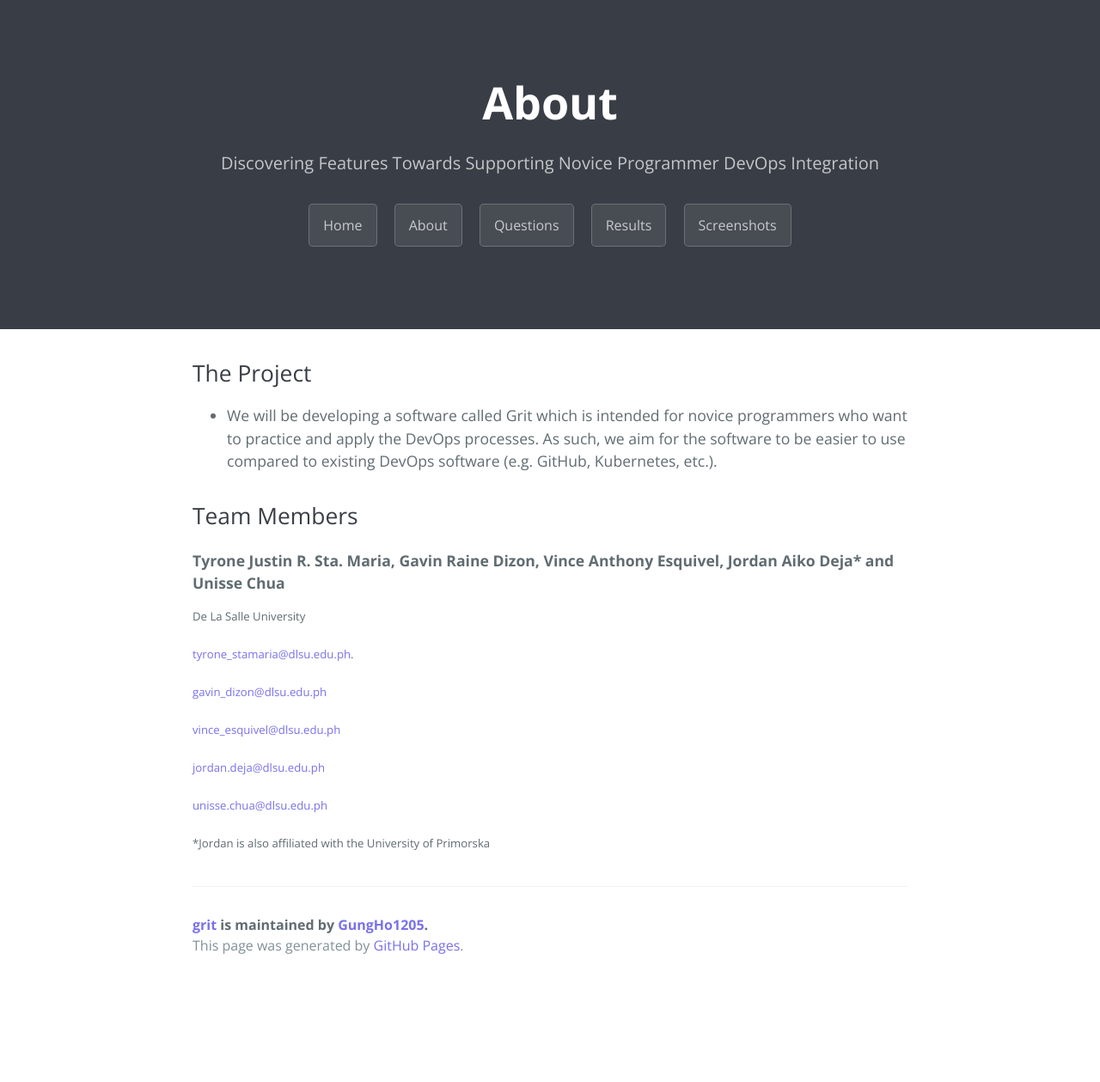
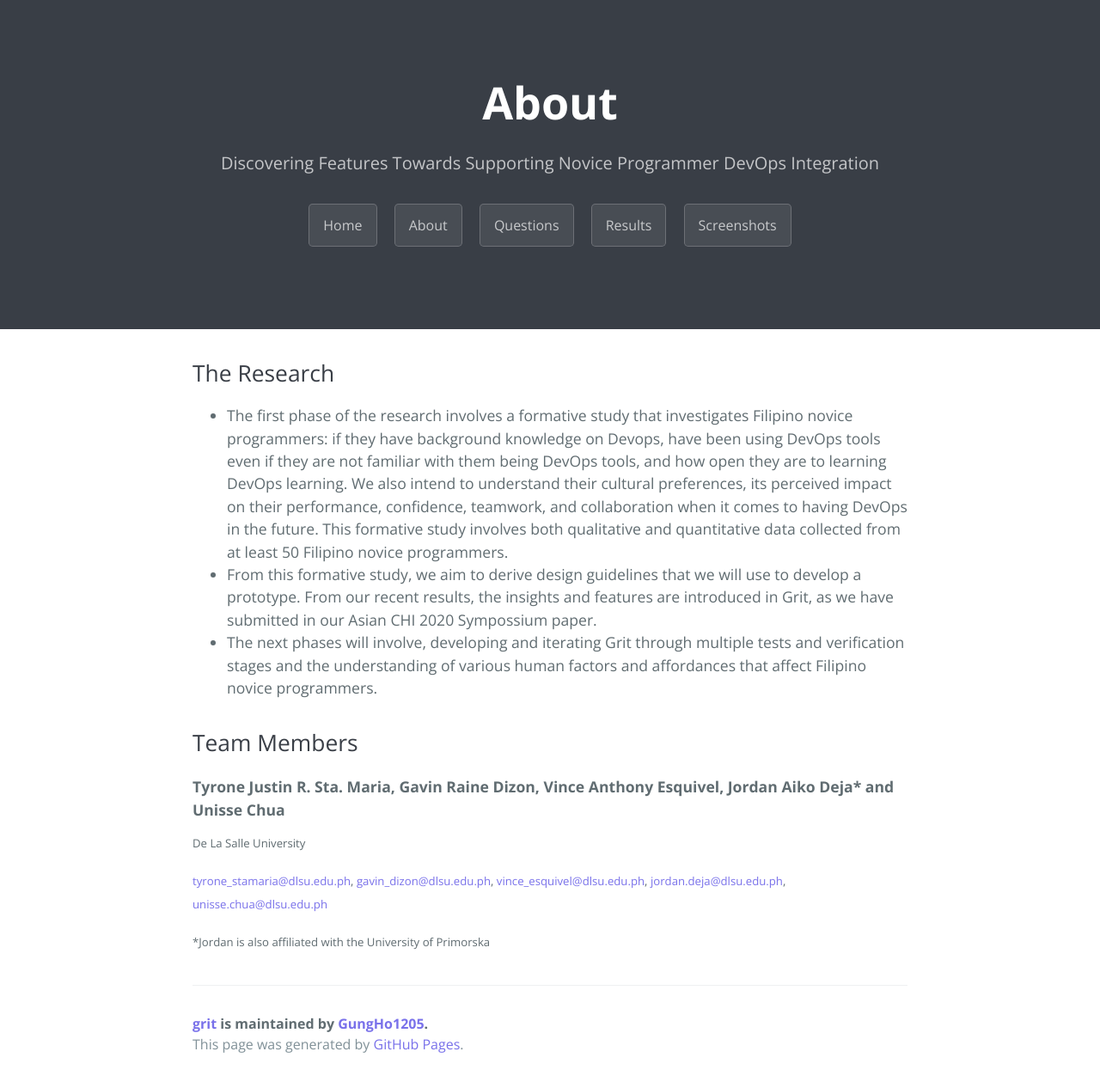
Before and after one commit to GungHo1205/grit, a Jekyll site: the page built from about.md, in a window 1280 px wide. Shown: the whole page at 86% size. Built offline with Jekyll 4.4.1, drawn with Linux system fonts in a browser that asks for light colours; before the commit the page ends 1144 px from its top, so only the background shows below that.

Commit message:
updated research description

```diff
--- a/about.md
+++ b/about.md
@@ -4,9 +4,11 @@ title: About
 description:
 ---
 
-## The Project
+## The Research
 
-- We will be developing a software called Grit which is intended for novice programmers who want to practice and apply the DevOps processes. As such, we aim for the software to be easier to use compared to existing DevOps software (e.g. GitHub, Kubernetes, etc.).
+- The first phase of the research involves a formative study that investigates Filipino novice programmers: if they have background knowledge on Devops, have been using DevOps tools even if they are not familiar with them being DevOps tools, and how open they are to learning DevOps learning. We also intend to understand their cultural preferences, its perceived impact on their performance, confidence, teamwork, and collaboration when it comes to having DevOps in the future. This formative study involves both qualitative and quantitative data collected from at least 50 Filipino novice programmers.
+- From this formative study, we aim to derive design guidelines that we will use to develop a prototype. From our recent results, the insights and features are introduced in Grit, as we have submitted in our Asian CHI 2020 Sympossium paper.
+- The next phases will involve, developing and iterating Grit through multiple tests and verification stages and the understanding of various human factors and affordances that affect Filipino novice programmers.
 
 
 ## Team Members
@@ -15,14 +17,6 @@ description:
 
 <sup>De La Salle University</sup>
 
-<sup>[tyrone_stamaria@dlsu.edu.ph](mailto:tyrone_stamaria@dlsu.edu.ph).</sup>
-
-<sup>[gavin_dizon@dlsu.edu.ph](mailto:gavin_dizon@dlsu.edu.ph)</sup>
-
-<sup>[vince_esquivel@dlsu.edu.ph](mailto:vince_esquivel@dlsu.edu.ph)</sup>
-
-<sup>[jordan.deja@dlsu.edu.ph](mailto:jordan.deja@dlsu.edu.ph)</sup>
-
-<sup>[unisse.chua@dlsu.edu.ph](mailto:unisse.chua@dlsu.edu.ph)</sup>
+<sup>[tyrone_stamaria@dlsu.edu.ph](mailto:tyrone_stamaria@dlsu.edu.ph), [gavin_dizon@dlsu.edu.ph](mailto:gavin_dizon@dlsu.edu.ph), [vince_esquivel@dlsu.edu.ph](mailto:vince_esquivel@dlsu.edu.ph), [jordan.deja@dlsu.edu.ph](mailto:jordan.deja@dlsu.edu.ph), [unisse.chua@dlsu.edu.ph](mailto:unisse.chua@dlsu.edu.ph)</sup>
 
 <sup>*Jordan is also affiliated with the University of Primorska</sup>
```
